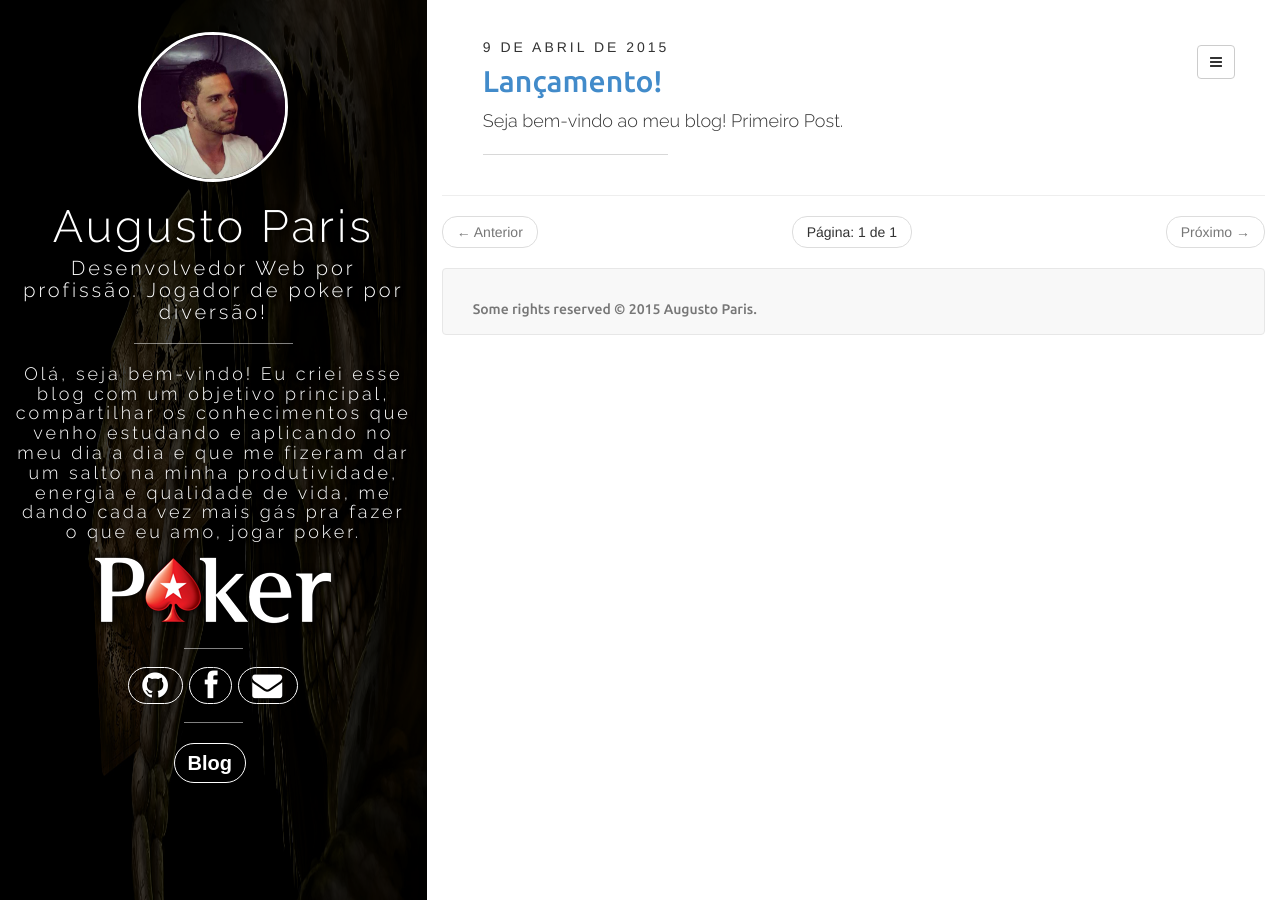
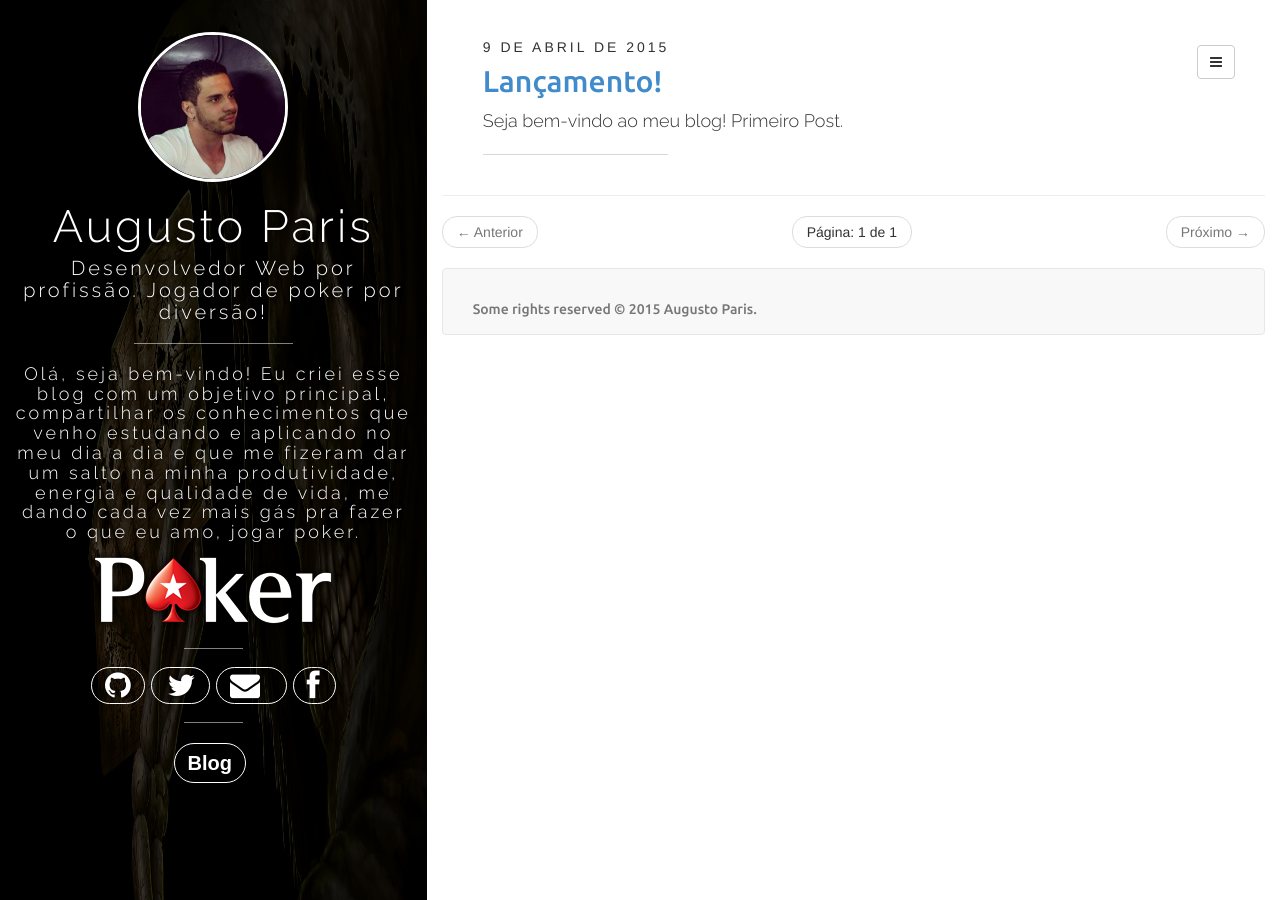
Before and after one commit to augustoparis/augustoparis.github.io, a Jekyll site: the page built from index.html, in a window 1280 px wide. Built offline with Jekyll 4.4.1, drawn with Linux system fonts in a browser that asks for light colours; nearby versions of some CDN libraries; the list of posts is cut into pages by our own code; comment, search, counter and statistics services are not loaded.

Commit message:
icon facebook

```diff
--- a/_includes/default.html
+++ b/_includes/default.html
@@ -59,7 +59,7 @@ $(document).ready(function(){
       {% endif %}
       {% if site.author.twitter %}
       <a type="button" class="navbar-toggle nav-link" href="http://twitter.com/{{ site.author.twitter }}">
-        <i class="fa fa-facebook"></i>
+        <i class="fa fa-twitter"></i>
       </a>
       {% endif %}
        {% if site.author.email %}
@@ -67,6 +67,12 @@ $(document).ready(function(){
         <i class="fa fa-envelope"></i>
       </a>
       {% endif %}
+
+			{% if site.author.email %}
+			<a type="button" class="navbar-toggle nav-link" href="mailto:{{ site.author.email }}">
+				<i class="fa fa-facebook"></i>
+			</a>
+			{% endif %}
 
 
 
--- a/_includes/sidebar.html
+++ b/_includes/sidebar.html
@@ -25,7 +25,7 @@ border: 3px solid #FFF; height:150px;width:150px" />
       {% endif %}
        {% if site.author.twitter %}
       <a type="button" class="social2" href="http://twitter.com/{{ site.author.twitter }}">
-        <i class="fa fa-facebook"></i>
+        <i class="fa fa-twitter"></i>
       </a>
       {% endif %}
 
@@ -34,6 +34,13 @@ border: 3px solid #FFF; height:150px;width:150px" />
         <i class="fa fa-envelope"></i>
       </a>
       {% endif %}
+
+			{% if site.author.email %}
+			<a type="button" class="social3" href="mailto:{{ site.author.email }}">
+				<i class="fa fa-facebook"></i>
+			</a>
+			{% endif %}
+
        <hr class="hr-line1">
        <a type="button"  style="font-size:20px; padding:7px; padding-left:13px;padding-right:13px;margin-right: 10px;" class="social3 " id="btnblog" href="{{ site.BASE_PATH }}/#blog">
         <i class="fa" style="font-weight:bold;letter-spacing:0; font-family:arial,sans-serif">Blog</i>
```
